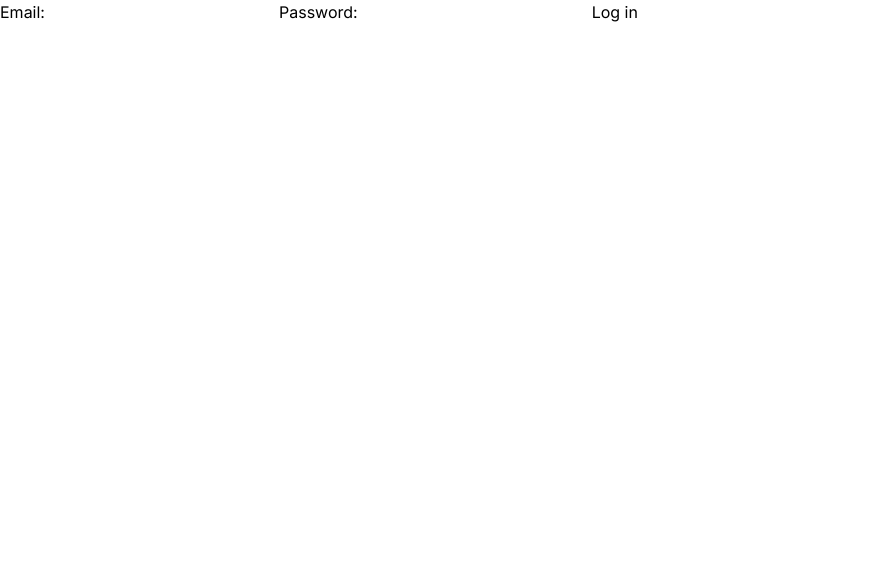
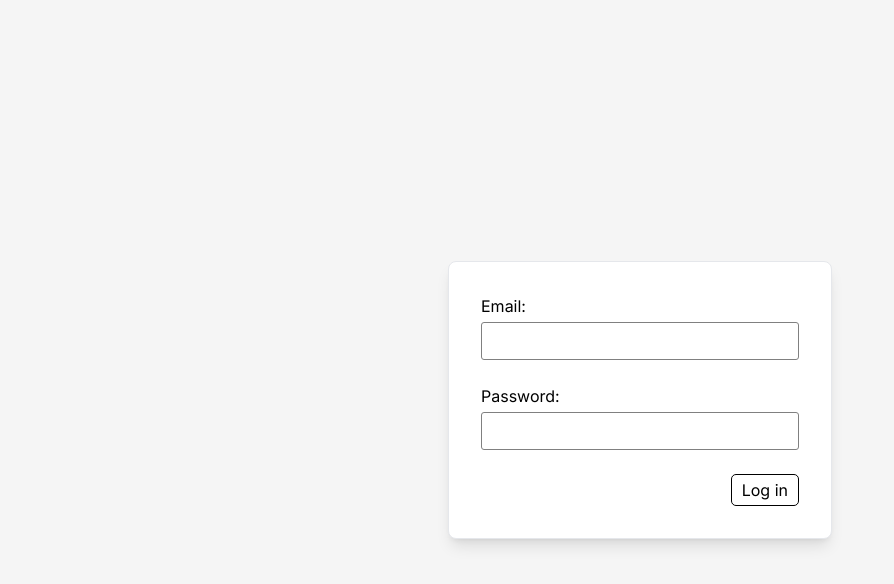
Before and after one commit to muhammad-saad-imran/inventory-managment-system, a Next.js app: page / in a window 1280 px wide. Shown: the top 584 px of the page, without its empty margins (0-894 px from the left). Built offline with nearby package versions, Linux system fonts and the light colour scheme.

Commit message:
feature: login completed

```diff
--- a/next.config.mjs
+++ b/next.config.mjs
@@ -1,4 +1,8 @@
 /** @type {import('next').NextConfig} */
-const nextConfig = {};
+const nextConfig = {
+  compiler: {
+    styledComponents: true,
+  },
+};
 
 export default nextConfig;
--- a/package.json
+++ b/package.json
@@ -12,15 +12,19 @@
     "@reduxjs/toolkit": "^2.2.7",
     "@supabase/ssr": "^0.5.1",
     "@supabase/supabase-js": "^2.45.2",
+    "formik": "^2.4.6",
     "next": "14.2.7",
     "react": "^18",
     "react-dom": "^18",
-    "react-redux": "^9.1.2"
+    "react-redux": "^9.1.2",
+    "styled-components": "^6.1.13",
+    "yup": "^1.4.0"
   },
   "devDependencies": {
     "@types/node": "^20",
     "@types/react": "^18",
     "@types/react-dom": "^18",
+    "babel-plugin-styled-components": "^2.1.4",
     "eslint": "^8",
     "eslint-config-next": "14.2.7",
     "postcss": "^8",
--- a/src/app/layout.tsx
+++ b/src/app/layout.tsx
@@ -18,7 +18,7 @@ export default function RootLayout({
 }>) {
   return (
     <html lang="en">
-      <body className={inter.className}>
+      <body className={`${inter.className} w-screen h-screen bg-[#F5F5F5]`}>
         <StoreProvider>
           <Suspense>{children}</Suspense>
         </StoreProvider>
--- a/src/app/page.tsx
+++ b/src/app/page.tsx
@@ -1,29 +1,81 @@
 "use client";
 
-import { useSearchParams } from "next/navigation";
-import { login } from "@/utils/actions/login.actions";
+import { useRouter } from "next/navigation";
+import { useFormik } from "formik";
+import { createClient } from "@/utils/supabase/client";
+import { loginSchema } from "@/validations/login.validation";
+import { Button } from "@/elements/button/Button";
+import { FlexContainer } from "@/elements/containers/FlexContainer";
+import InputField from "@/components/common/InputField";
 
 const INVALID_CREDENTIALS = "Invalid login credentials";
 
 export default function LoginPage() {
-  const searchParams = useSearchParams();
-  const errorMessage = searchParams.get("error");
-  let error;
+  const router = useRouter();
+  const {
+    values,
+    errors,
+    touched,
+    isSubmitting,
+    handleSubmit,
+    handleChange,
+    handleBlur,
+  } = useFormik({
+    initialValues: { email: "", password: "" },
+    validationSchema: loginSchema,
+    onSubmit: async (values, { setSubmitting, setFieldError }) => {
+      const supabase = createClient();
+      const { error, data } = await supabase.auth.signInWithPassword(values);
 
-  if (errorMessage && errorMessage === INVALID_CREDENTIALS) {
-    error = "Wrong credentials used";
-  } else if (errorMessage) {
-    error = "Something went wrong";
-  }
+      if (error?.message === INVALID_CREDENTIALS) {
+        setFieldError("password", "Wrong credentials used");
+      } else if (error) {
+        setFieldError("password", "Something went wrong");
+      }
+
+      if (data.user) {
+        router.push("dashboard");
+      }
+
+      setSubmitting(false);
+    },
+  });
 
   return (
-    <form action={login} method="POST">
-      <label htmlFor="email">Email:</label>
-      <input id="email" name="email" type="email" required />
-      <label htmlFor="password">Password:</label>
-      <input id="password" name="password" type="password" required />
-      {error && <p className="text-sm">{error}</p>}
-      <button>Log in</button>
-    </form>
+    <FlexContainer>
+      <form
+        onSubmit={handleSubmit}
+        method="POST"
+        className="flex flex-col border w-96 p-8 rounded-lg gap-6 shadow-lg bg-white"
+      >
+        <InputField
+          id="email"
+          label="Email:"
+          name="email"
+          type="email"
+          value={values.email}
+          error={errors.email}
+          touched={touched.email}
+          onChange={handleChange}
+          onBlur={handleBlur}
+          required
+        />
+        <InputField
+          id="password"
+          label="Password:"
+          name="password"
+          type="password"
+          value={values.password}
+          error={errors.password}
+          touched={touched.password}
+          onChange={handleChange}
+          onBlur={handleBlur}
+          required
+        />
+        <Button type="submit" className="ml-auto" disabled={isSubmitting}>
+          Log in
+        </Button>
+      </form>
+    </FlexContainer>
   );
 }
--- /dev/null
+++ b/src/components/common/InputField.tsx
@@ -0,0 +1,20 @@
+import React, { InputHTMLAttributes } from "react";
+import { Input } from "@/elements/inputs/Input";
+
+type Props = InputHTMLAttributes<HTMLInputElement> & {
+  label: string;
+  error?: string;
+  touched?: boolean;
+};
+
+const InputField = ({ label, error, touched, ...inputProps }: Props) => {
+  return (
+    <div className="flex flex-col gap-1 w-full">
+      <label htmlFor={inputProps.id}>{label}</label>
+      <Input {...inputProps} />
+      {touched && error && <p className="text-xs text-rose-500">{error}</p>}
+    </div>
+  );
+};
+
+export default InputField;
--- /dev/null
+++ b/src/elements/button/Button.tsx
@@ -0,0 +1,21 @@
+import styled from "styled-components";
+
+export const Button = styled.button`
+  width: fit-content;
+  padding: 3px 10px;
+  border: 1px solid black;
+  border-radius: 5px;
+  transition: all 10ms;
+
+  ${(props) =>
+    !props.disabled &&
+    `&:hover {
+    background-color: black;
+    color: white;
+  }`}
+
+  :disabled {
+    cursor: default;
+    opacity: 0.7;
+  }
+`;
--- /dev/null
+++ b/src/elements/containers/FlexContainer.tsx
@@ -0,0 +1,16 @@
+import styled from "styled-components";
+
+type Props = {
+  $justifyContent?: string;
+  $alignItems?: string;
+  $height?: string;
+  $width?: string;
+};
+
+export const FlexContainer = styled.div<Props>`
+  height: ${({ $height }) => $height || "100%"};
+  width: ${({ $width }) => $width || "100%"};
+  display: flex;
+  justify-content: ${({ $justifyContent }) => $justifyContent || "center"};
+  align-items: ${({ $alignItems }) => $alignItems || "center"};
+`;
--- /dev/null
+++ b/src/elements/inputs/Input.tsx
@@ -0,0 +1,8 @@
+import styled from "styled-components";
+
+export const Input = styled.input`
+  width: 100%;
+  border: 1px solid gray;
+  padding: 6px 10px;
+  border-radius: 3px;
+`;
--- a/src/utils/actions/login.actions.ts
+++ b/src/utils/actions/login.actions.ts
@@ -3,19 +3,14 @@
 import { revalidatePath } from "next/cache";
 import { redirect } from "next/navigation";
 import { createClient } from "@/utils/supabase/server";
+import { SignInWithPasswordCredentials } from "@supabase/supabase-js";
 
-export async function login(formData: FormData) {
+export async function login(data: SignInWithPasswordCredentials) {
   const supabase = createClient();
-
-  // type-casting here for convenience
-  // in practice, you should validate your inputs
-  const data = Object.entries(formData.entries()) as any;
-
   const { error } = await supabase.auth.signInWithPassword(data);
 
   if (error) {
-    console.log({ error });
-    redirect(`/?error=${error.message}`);
+    return error;
   }
 
   revalidatePath("/", "layout");
--- /dev/null
+++ b/src/validations/login.validation.ts
@@ -0,0 +1,6 @@
+import { object, string } from "yup";
+
+export const loginSchema = object({
+  email: string().email(),
+  password: string().min(8),
+});
```
Also changed, not shown: 1 other file (tests, documents, lock files or other folders).
